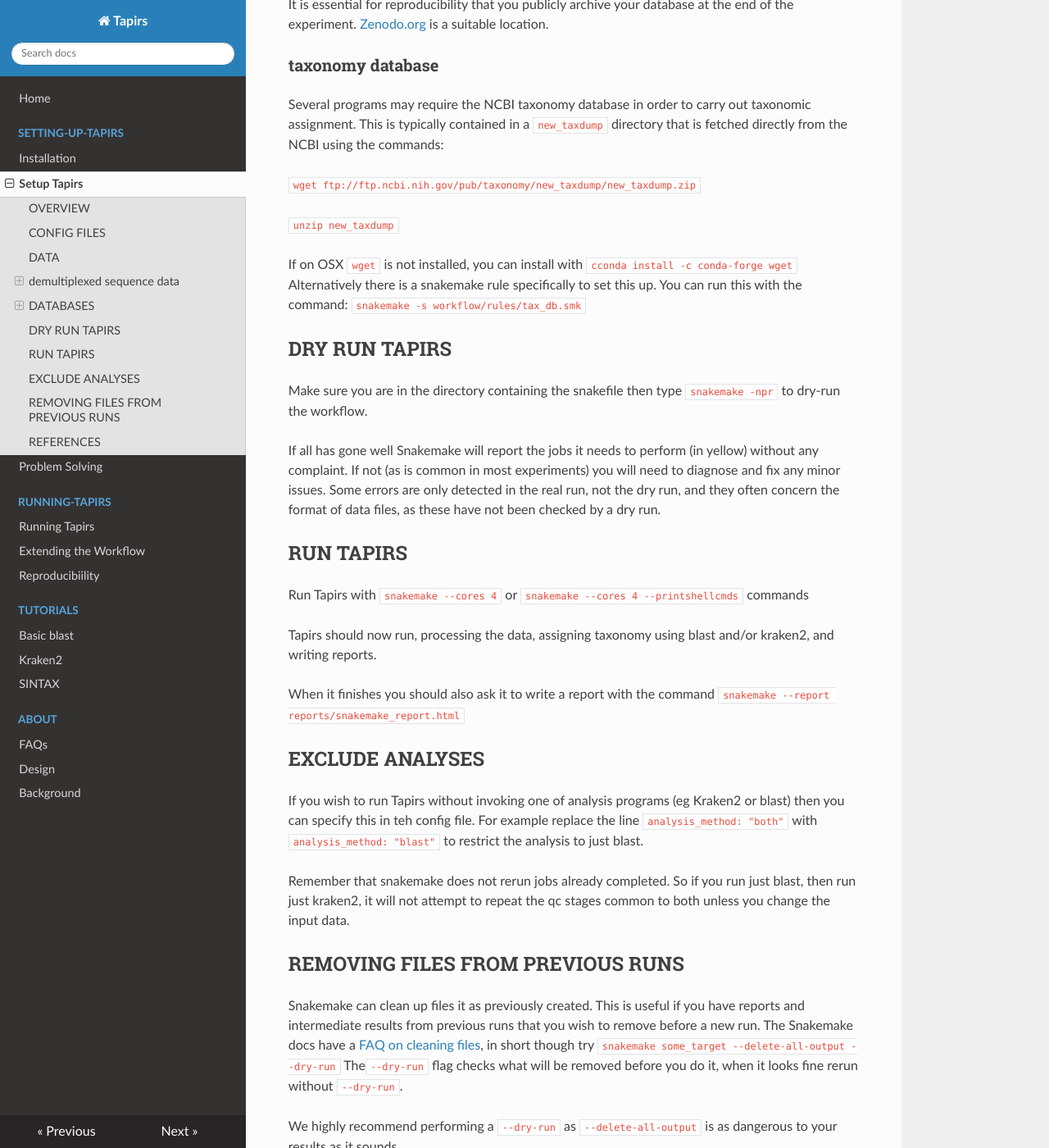
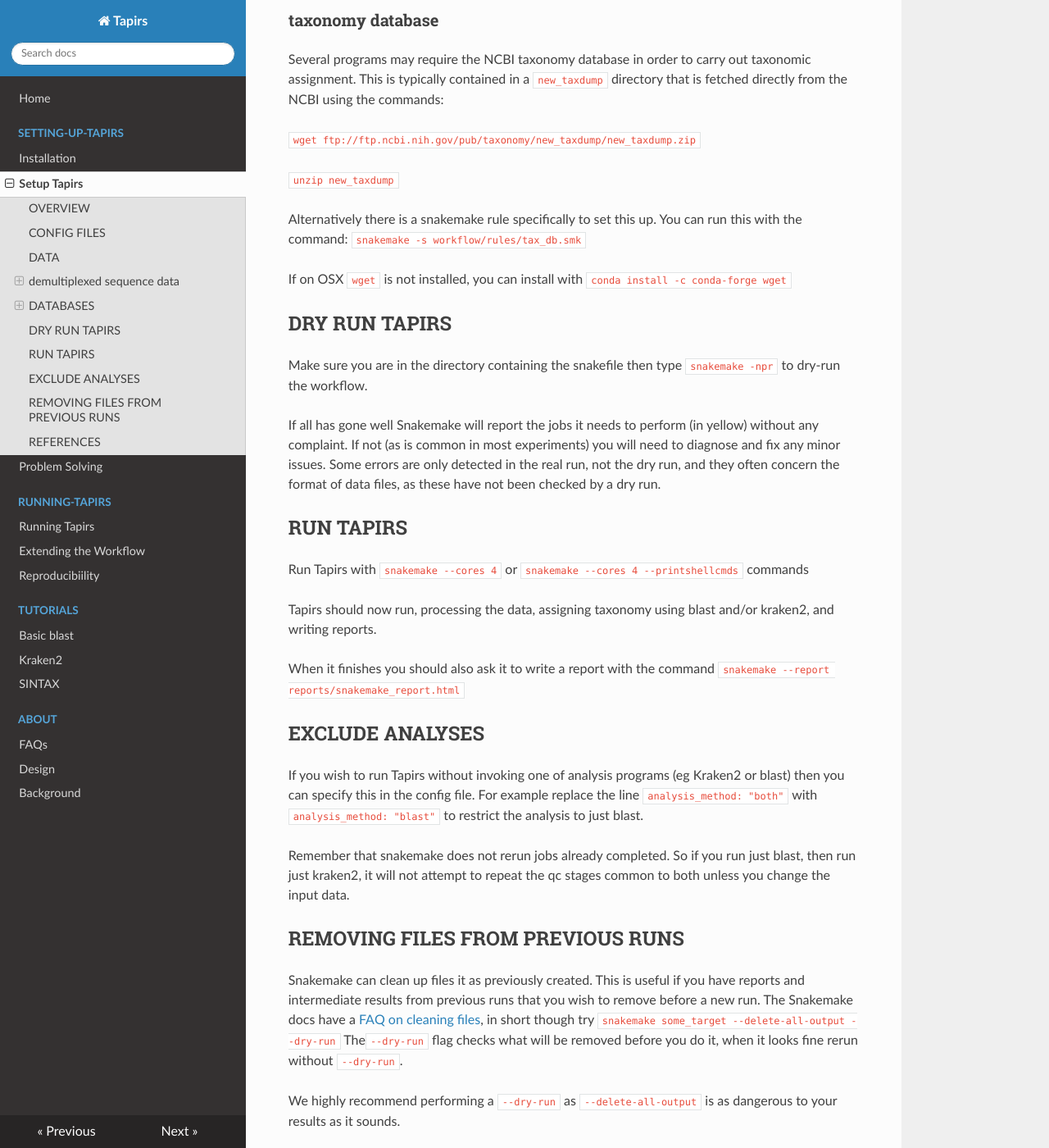
Before and after one commit to EvoHull/Tapirs, an MkDocs documentation site: the page built from docs/Setting-up-Tapirs/setup.md, in a window 1280 px wide and 1400 px high, scrolled down 3747 px. Shown: the whole window at 82% size. Built offline with MkDocs 1.6.1, drawn with Linux system fonts in a browser that asks for light colours; nearby versions of some CDN libraries; some of the changed text lies outside the part shown.

Commit message:
scrip docs

````diff
--- a/docs/Setting-up-Tapirs/setup.md
+++ b/docs/Setting-up-Tapirs/setup.md
@@ -52,11 +52,7 @@
 !!! Note "Note: samples, libraries, and units .tsv"
     The naming of the files differs between biological disciplines. In our work a library often represents a physical location ("Lake Windermere") and a sample represents a physical unit taken for DNA extraction ("water-sample-12"). In other disciplines the meaning of "sample" may differ slightly.
 
-Tapirs `workflow/scripts` contains a python script `get_dirs_files.py` to create a text file `samples.tsv`. This contains a list of all libraries and sample names. You can hand edit and should sanity check this list of input files, then specify it in the `config.yaml`. Run the python script at teh command line like this:
-
-```
-python workflow/scripts/get_dirs_files.py
-```
+Tapirs `workflow/scripts` contains a python script `get_dirs_files.py` to create a text file `samples.tsv`. This contains a list of all libraries and sample names. You can hand edit and should sanity check this list of input files, then specify it in the `config.yaml`. Run the python script at the command line with `python workflow/scripts/get_dirs_files.py` to generate the tsv file
 
 ## DATABASES
 
@@ -113,10 +109,10 @@
 
 `unzip new_taxdump`
 
-If on OSX `wget` is not installed, you can install with `cconda install -c conda-forge wget
-`
 Alternatively there is a snakemake rule specifically to set this up. You can run this with the command:
 `snakemake -s workflow/rules/tax_db.smk`
+
+If on OSX `wget` is not installed, you can install with `conda install -c conda-forge wget`
 
 ## DRY RUN TAPIRS
 
@@ -135,7 +131,7 @@
 
 ## EXCLUDE ANALYSES
 
-If you wish to run Tapirs without invoking one of analysis programs (eg Kraken2 or blast) then you can specify this in teh config file. For example replace the line `analysis_method: "both"` with `analysis_method: "blast"` to restrict the analysis to just blast.
+If you wish to run Tapirs without invoking one of analysis programs (eg Kraken2 or blast) then you can specify this in the config file. For example replace the line `analysis_method: "both"` with `analysis_method: "blast"` to restrict the analysis to just blast.
 
 Remember that snakemake does not rerun jobs already completed. So if you run just blast, then run just kraken2, it will not attempt to repeat the qc stages common to both unless you change the input data.
 
````
